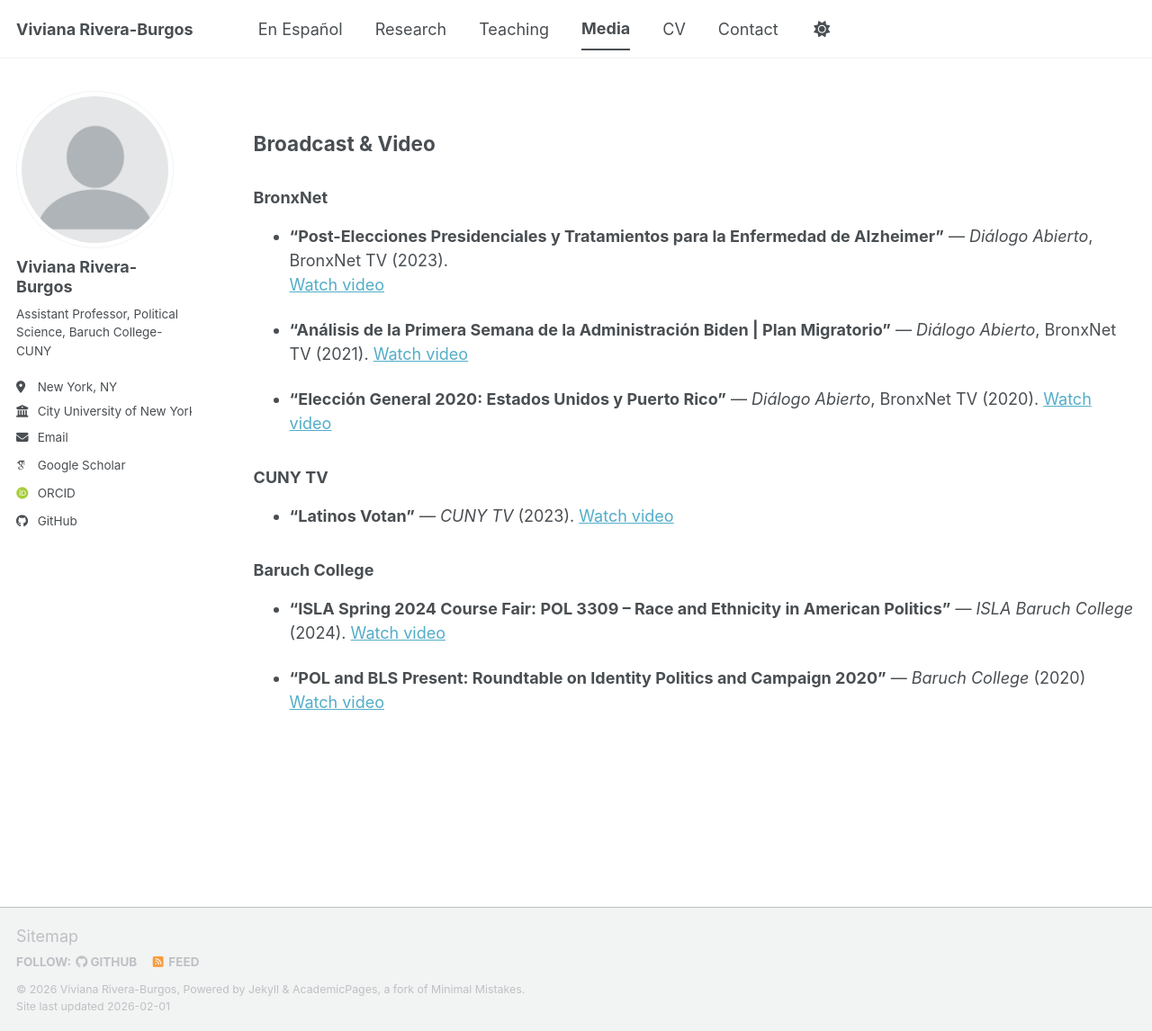
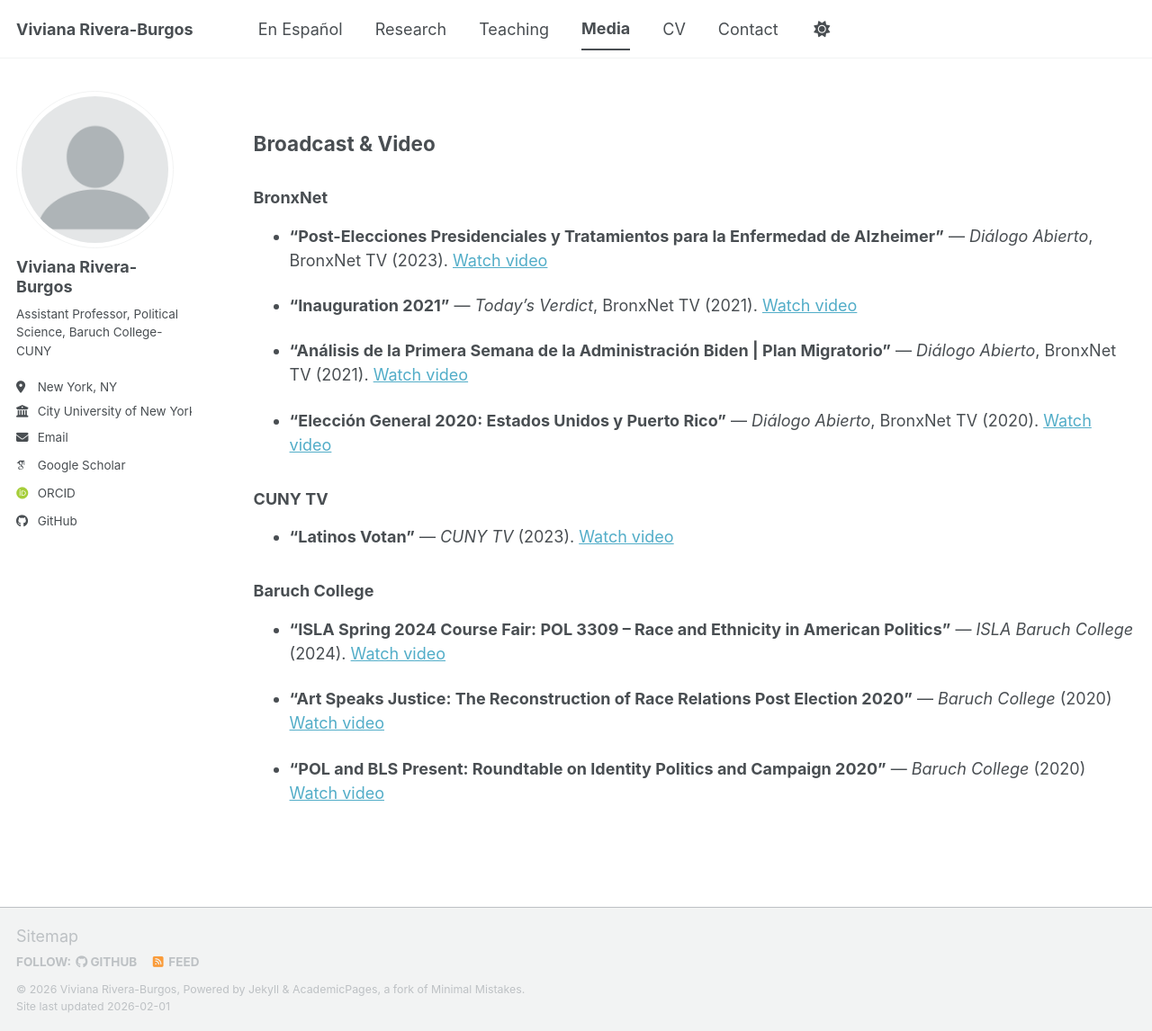
Before and after one commit to vivi-rivera/vivi-rivera.github.io, a Jekyll site: the page built from _pages/media.md, in a window 1280 px wide and 1146 px high. Shown: the whole window at 90% size. Built offline with Jekyll 4.4.1, drawn with Linux system fonts in a browser that asks for light colours; some web fonts are replaced; a script bundle is joined from its source files by our own code; library files that are not in the unit come from our copies.

Commit message:
Update media.md

```diff
--- a/_pages/media.md
+++ b/_pages/media.md
@@ -11,6 +11,9 @@ author_profile: true
 
 - **“Post-Elecciones Presidenciales y Tratamientos para la Enfermedad de Alzheimer”** — *Diálogo Abierto*, BronxNet TV (2023).
   [Watch video](https://youtu.be/SvordqTw3sA?si=TIPqQS4bE2J4Xy7P)
+
+- **“Inauguration 2021”** — *Today's Verdict*, BronxNet TV (2021).
+  [Watch video](https://youtu.be/FbiS05vMOsM?si=4F0NJaU_zOBNw1p6)
 
 - **“Análisis de la Primera Semana de la Administración Biden | Plan Migratorio”** — *Diálogo Abierto*, BronxNet TV (2021).
   [Watch video](https://youtu.be/FbiS05vMOsM?si=4F0NJaU_zOBNw1p6)
@@ -28,5 +31,8 @@ author_profile: true
 - **“ISLA Spring 2024 Course Fair: POL 3309 – Race and Ethnicity in American Politics”** — *ISLA Baruch College* (2024).
   [Watch video](https://youtu.be/9gtPk7V_XP4?si=kAuzFB9rDD1eyCNX)
 
+- **“Art Speaks Justice: The Reconstruction of Race Relations Post Election 2020”** — *Baruch College* (2020)
+  [Watch video](https://youtu.be/qNYz0uYf7a0?si=zGOgOjLoht7zKmCz)
+
 - **“POL and BLS Present: Roundtable on Identity Politics and Campaign 2020”** — *Baruch College* (2020)
   [Watch video](https://youtu.be/02o_HL1TNJw?si=XAsz1YljFfmjpkUI)
```
